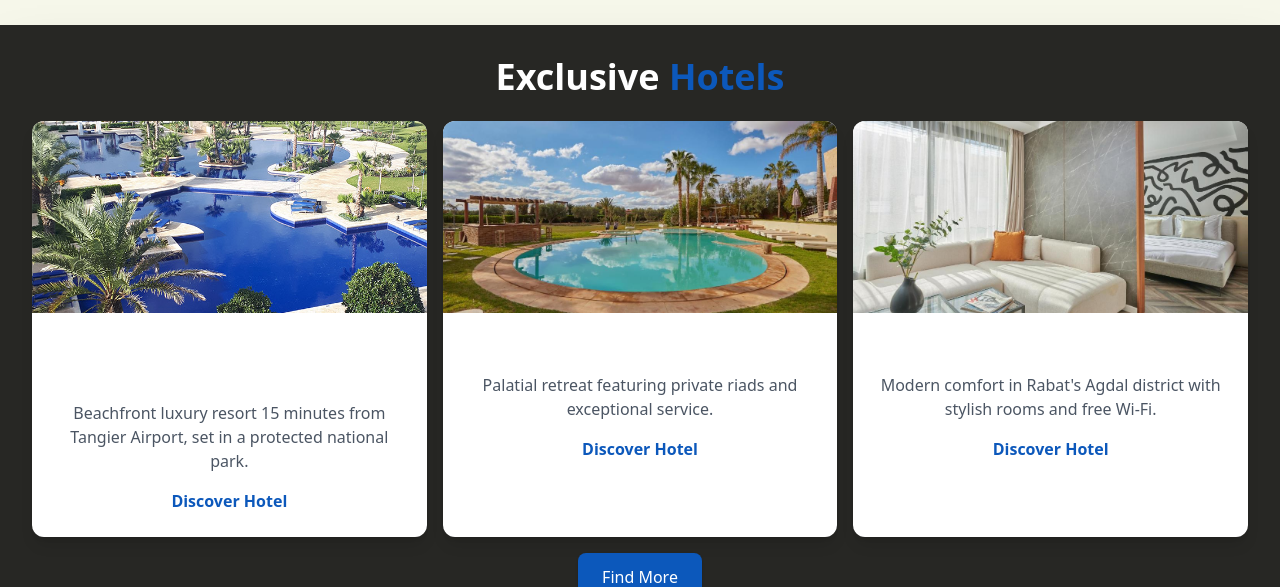
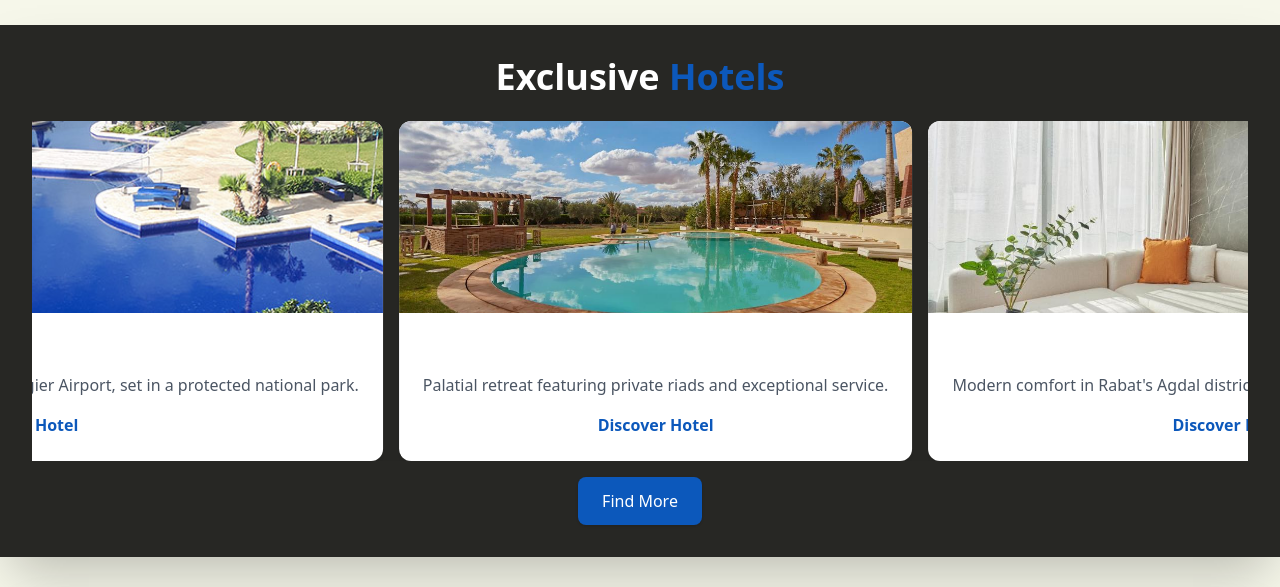
Before and after one commit to noss101/fly-and-room, a React (Vite) app: page / in a window 1280 px wide. Shown: the part 740-1327 px from the top of the page. Built offline with nearby package versions, Linux system fonts and the light colour scheme; a web font is replaced by a local one.

Commit message:
Add continuous marquee animation for Exclusive Hotels

```diff
--- a/src/components/sections/MoroccoSection.jsx
+++ b/src/components/sections/MoroccoSection.jsx
@@ -8,6 +8,7 @@ import ServicesSection from './ServicesSection';
 const MoroccoSection = () => {
   const previewExperiences = localExperiences.slice(0, 3);
   const previewHotels = bestHotels.slice(0, 3);
+  const scrollingHotels = [...previewHotels, ...previewHotels];
   return (
     <section className="py-16">
       <div className="container mx-auto px-4 space-y-8">
@@ -15,14 +16,12 @@ const MoroccoSection = () => {
           <h2 className="text-2xl sm:text-3xl md:text-4xl font-bold mb-4 text-center">
             Exclusive <span className="text-primary">Hotels</span>
           </h2>
-          <div className="grid grid-cols-1 md:grid-cols-3 gap-4 mt-6">
-            {previewHotels.map((hotel, index) => (
-              <HotelCard
-                key={index}
-                hotel={hotel}
-                animation="animate-slide-left-slow"
-              />
-            ))}
+          <div className="overflow-hidden mt-6">
+            <div className="flex w-max space-x-4 animate-marquee">
+              {scrollingHotels.map((hotel, index) => (
+                <HotelCard key={index} hotel={hotel} />
+              ))}
+            </div>
           </div>
           <Link
             to="/best-hotels"
```
